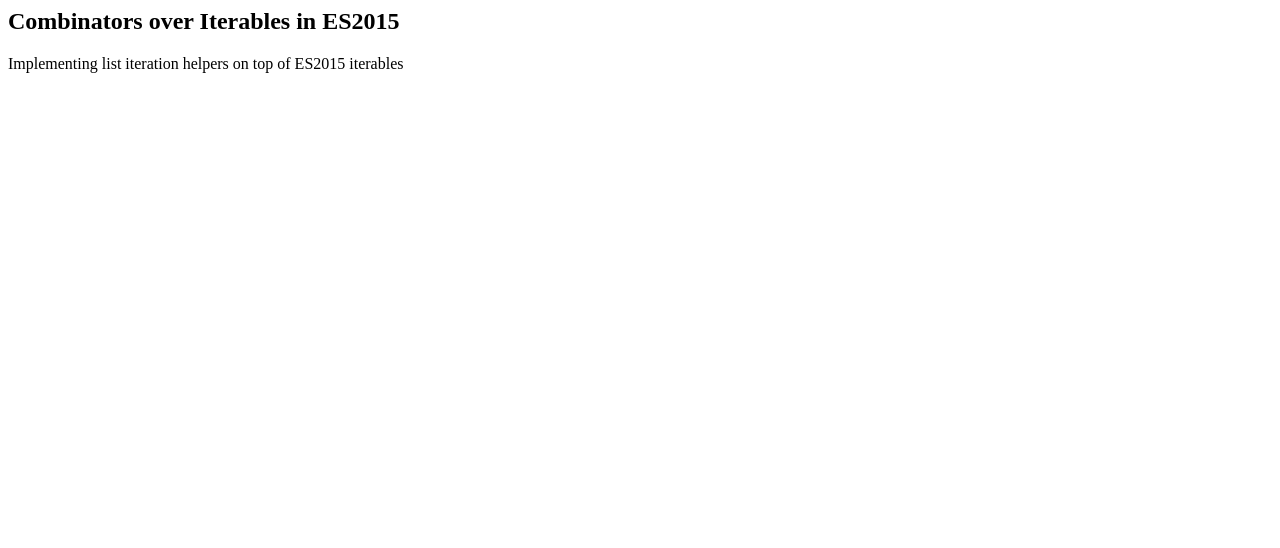
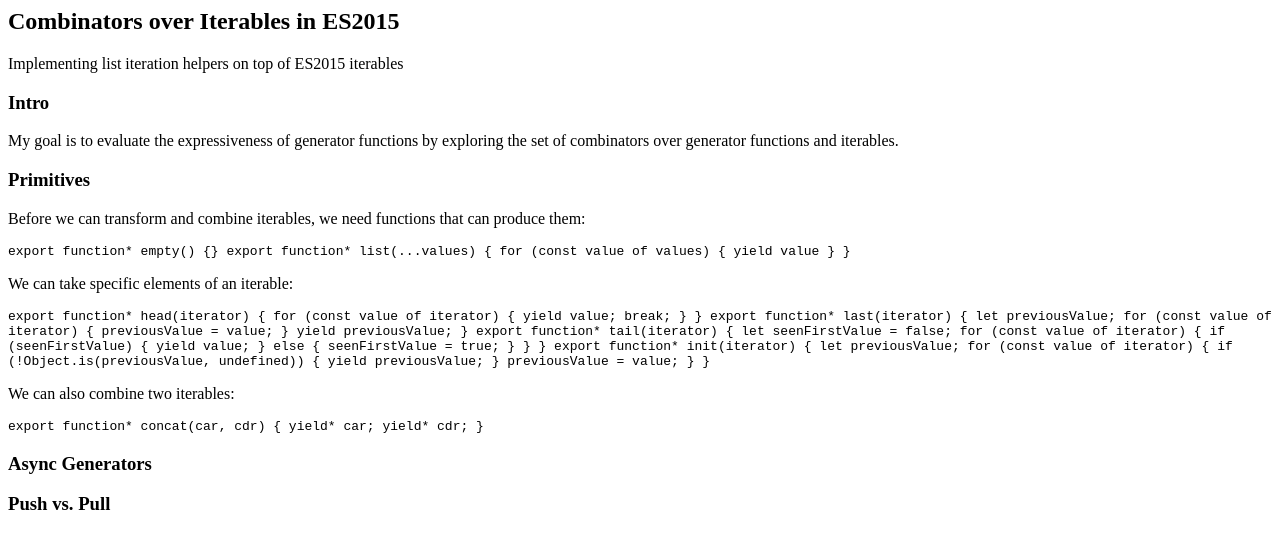
Before and after one commit to vinsonchuong/blog, a website: page content/combinators-over-iterables-in-es2015/index.html in a window 1280 px wide. Drawn offline with Linux system fonts and the light colour scheme.

Commit message:
Start outlining generator combinator article

```diff
--- a/content/combinators-over-iterables-in-es2015/index.html
+++ b/content/combinators-over-iterables-in-es2015/index.html
@@ -5,4 +5,88 @@
       Implementing list iteration helpers on top of ES2015 iterables
     </p>
   </header>
+
+  <section>
+    <h1>Intro</h1>
+    <p>
+      My goal is to evaluate the expressiveness of generator functions by
+      exploring the set of combinators over generator functions and iterables.
+    </p>
+  </section>
+
+  <section>
+    <h1>Primitives</h1>
+    <p>
+      Before we can transform and combine iterables, we need functions that can
+      produce them:
+    </p>
+    <code>
+      export function* empty() {}
+
+      export function* list(...values) {
+        for (const value of values) {
+          yield value
+        }
+      }
+    </code>
+
+    <p>
+      We can take specific elements of an iterable:
+    </p>
+    <code>
+      export function* head(iterator) {
+        for (const value of iterator) {
+          yield value;
+          break;
+        }
+      }
+
+      export function* last(iterator) {
+        let previousValue;
+        for (const value of iterator) {
+          previousValue = value;
+        }
+        yield previousValue;
+      }
+
+      export function* tail(iterator) {
+        let seenFirstValue = false;
+        for (const value of iterator) {
+          if (seenFirstValue) {
+            yield value;
+          } else {
+            seenFirstValue = true;
+          }
+        }
+      }
+
+      export function* init(iterator) {
+        let previousValue;
+        for (const value of iterator) {
+          if (!Object.is(previousValue, undefined)) {
+            yield previousValue;
+          }
+          previousValue = value;
+        }
+      }
+    </code>
+
+    <p>
+      We can also combine two iterables:
+    </p>
+    <code>
+      export function* concat(car, cdr) {
+        yield* car;
+        yield* cdr;
+      }
+    </code>
+  </section>
+
+  <section>
+    <h1>Async Generators</h1>
+  </section>
+
+  <section>
+    <h1>Push vs. Pull</h1>
+  </section>
 </article>
```
Also changed, not shown: content/combinators-over-iterables-in-es2015/generators.js (+0 -42 lines).
